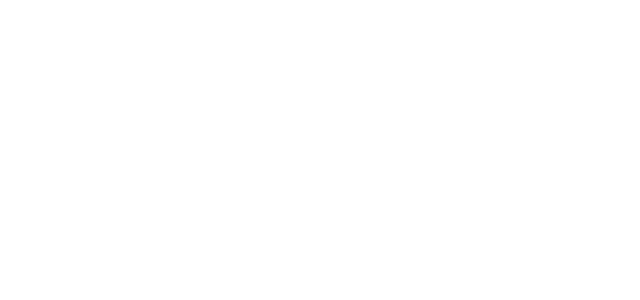
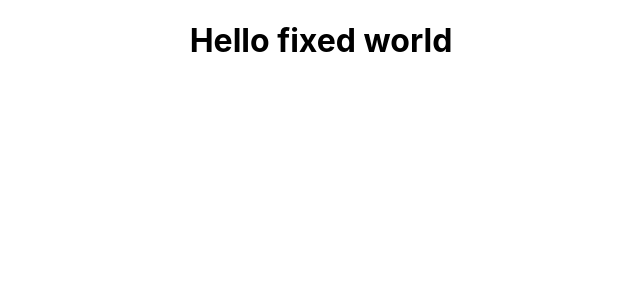
Before and after one commit to stivi00/meet, a React (Create React App) app: page / in a window 1280 px wide. Shown: the top 300 px of the page, without its empty margins (319-959 px from the left). Built offline with nearby package versions, Linux system fonts and the light colour scheme.

Commit message:
more cleanup

```diff
--- a/src/App.js
+++ b/src/App.js
@@ -1,9 +1,11 @@
-import React from 'react';
-import logo from './logo.svg';
 import './App.css';
 
 function App() {
-    return <div className='App'></div>;
+    return (
+        <div className='App'>
+            <h1>Hello fixed world</h1>
+        </div>
+    );
 }
 
 export default App;
```
Also changed, not shown: 9 other files (tests, documents, lock files or other folders).
